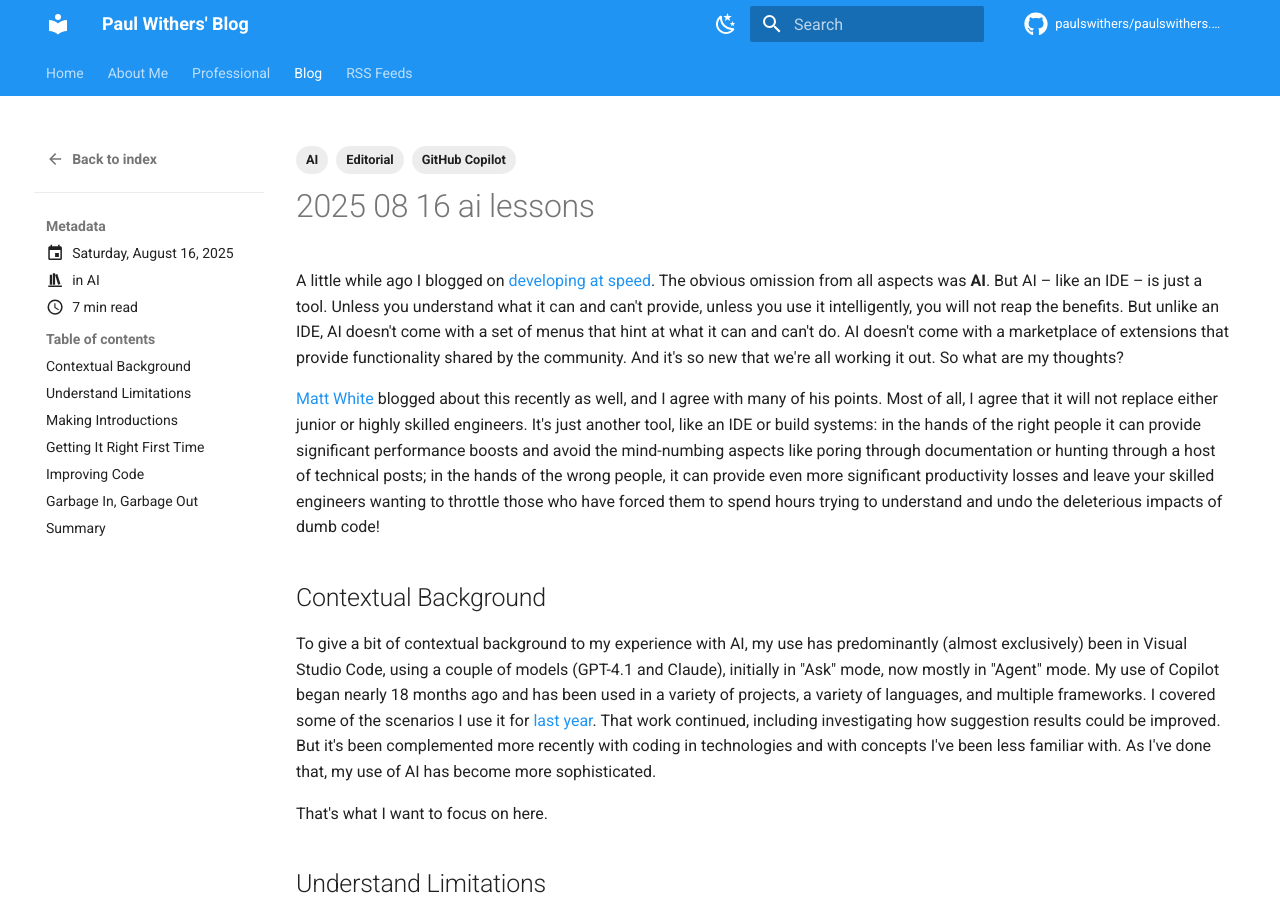
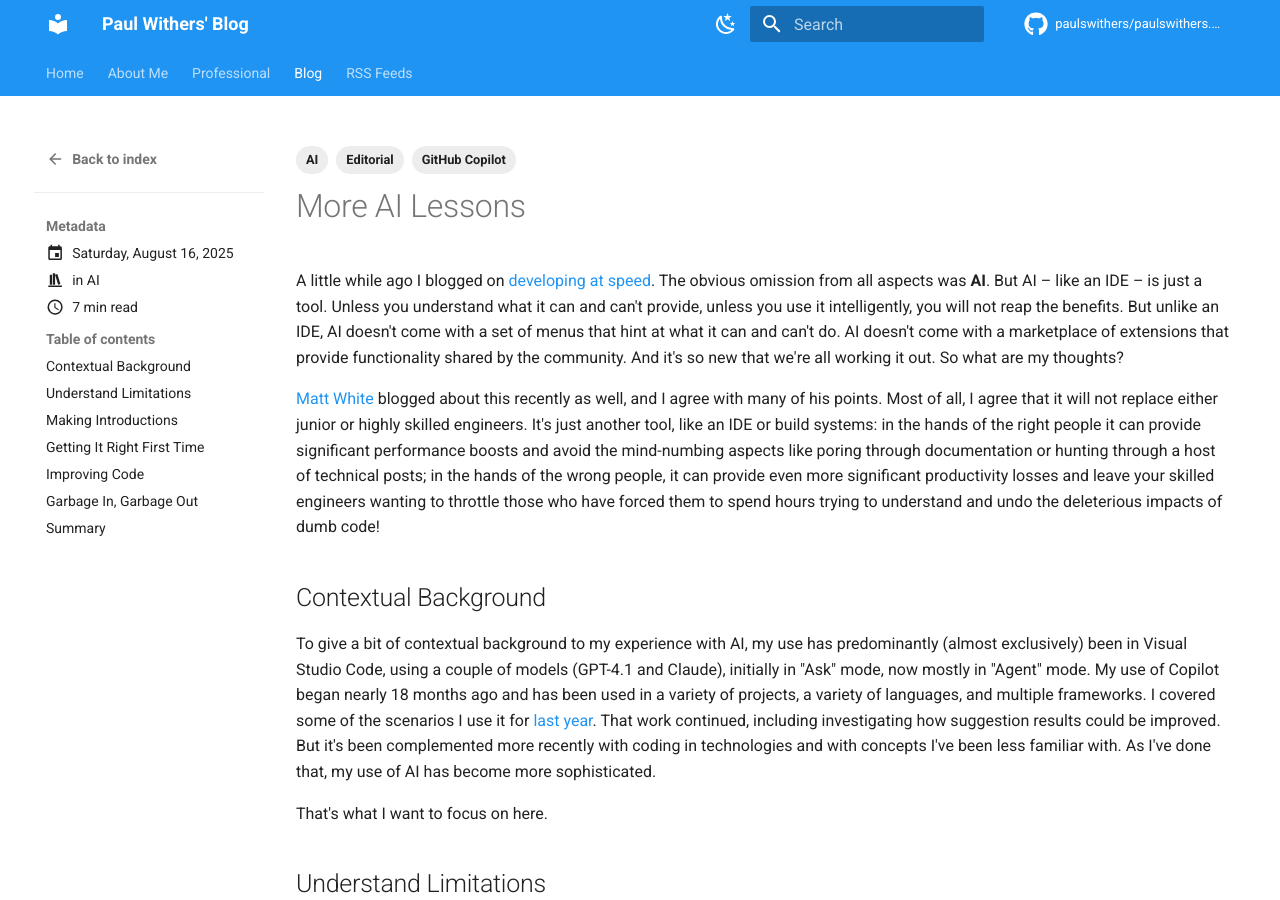
Before and after one commit to paulswithers/paulswithers.github.io, an MkDocs documentation site: the page built from docs/blog/posts/2025-08-16-ai-lessons.md, in a window 1280 px wide and 900 px high. Built offline with MkDocs 1.6.1 and Material for MkDocs 9.7.7, drawn with Linux system fonts in a browser that asks for light colours; comment, search, counter and statistics services are not loaded.

Commit message:
Adding title

```diff
--- a/docs/blog/posts/2025-08-16-ai-lessons.md
+++ b/docs/blog/posts/2025-08-16-ai-lessons.md
@@ -9,6 +9,8 @@ tags:
     - GitHub Copilot
 comments: true
 ---
+# More AI Lessons
+
 A little while ago I blogged on [developing at speed](./2025-06-30-rapid-development.md). The obvious omission from all aspects was **AI**. But AI – like an IDE – is just a tool. Unless you understand what it can and can't provide, unless you use it intelligently, you will not reap the benefits. But unlike an IDE, AI doesn't come with a set of menus that hint at what it can and can't do. AI doesn't come with a marketplace of extensions that provide functionality shared by the community. And it's so new that we're all working it out. So what are my thoughts?
 
 <!-- more -->
```
